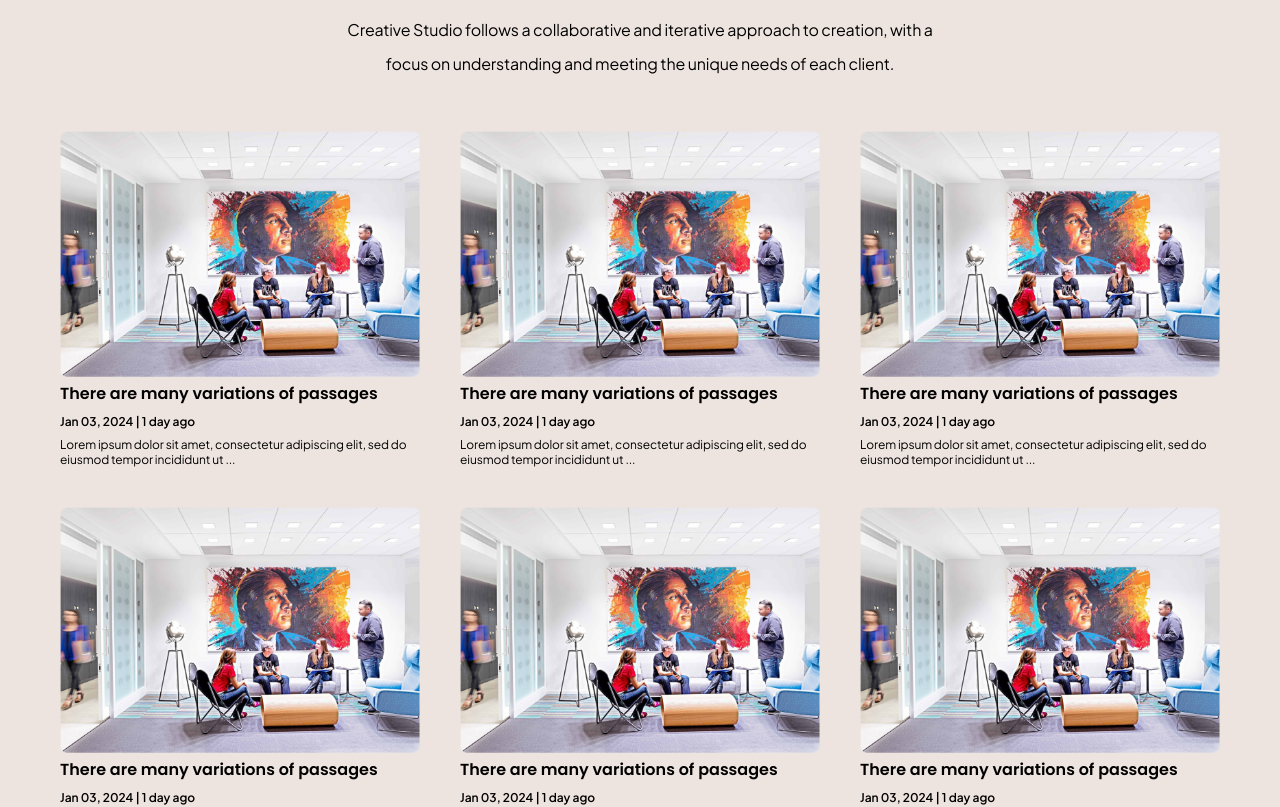
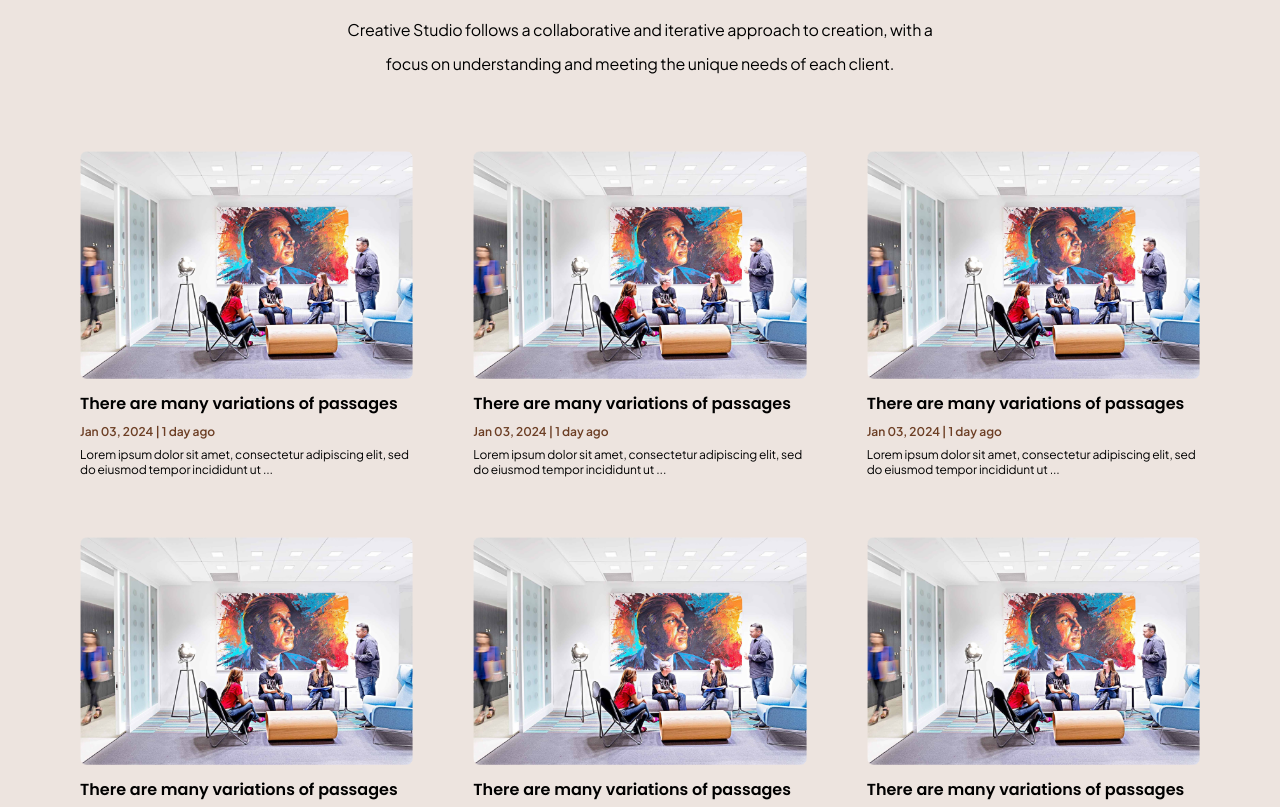
Before and after one commit to Vaishnav-Vijayan07/creative-agency, a Next.js app: page /blogs in a window 1280 px wide. Shown: the part 760-1567 px from the top of the page. Built offline with nearby package versions, Linux system fonts and the light colour scheme.

Commit message:
fixed animations

```diff
--- a/src/styles/Blogs.module.scss
+++ b/src/styles/Blogs.module.scss
@@ -149,8 +149,8 @@
         .card_list {
             display: grid;
             grid-template-columns: repeat(3, 1fr);
-            grid-column-gap: 40px;
-            grid-row-gap: 40px;
+            grid-column-gap: 20px;
+            grid-row-gap: 20px;
             margin-top: 50px;
 
             @media only screen and (max-width: 1024px) {
@@ -164,10 +164,11 @@
             }
 
             .card {
+                padding: 20px;
                 transition: box-shadow 0.3s ease-in-out;
                 cursor: pointer;
                 &:hover {
-                  box-shadow: 0px 3px 10px rgba(0, 0, 0, 0.599);
+                  box-shadow: 0px 3px 10px rgba(0, 0, 0, 0.372);
                 }
                 img {
                     width: 100%;
@@ -179,6 +180,7 @@
                     font-weight: 600;
                     text-align: left;
                     line-height: unset;
+                    margin-top: 8px;
                 }
 
                 h6 {
@@ -188,6 +190,7 @@
                     line-height: unset;
                     text-align: left;
                     margin-top: 8px;
+                    color: #6C3E24;
                 }
 
                 p {
```
